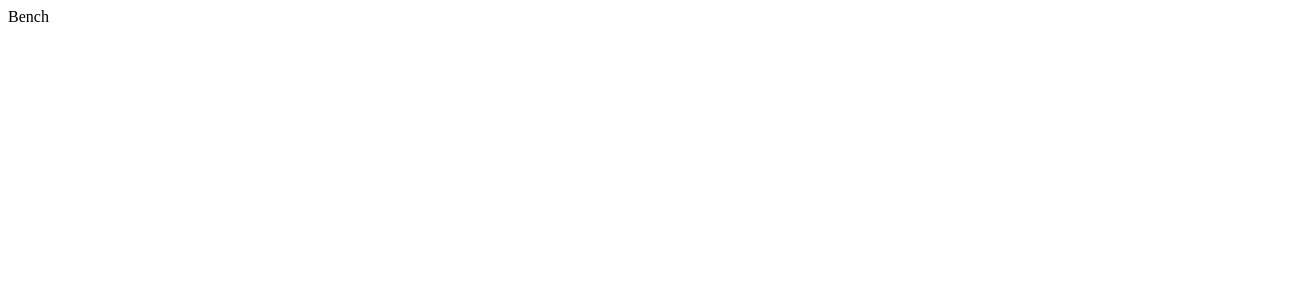
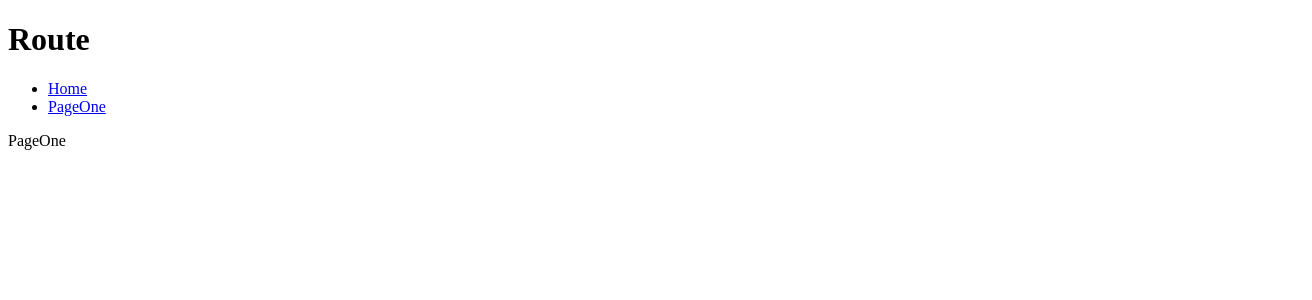
Before and after one commit to mnz8/react-fleet, a React app: page /page-one in a window 1280 px wide. Shown: the top 300 px of the page, 1312 px wide, since content can reach past the window. Built offline with nearby package versions, Linux system fonts and the light colour scheme.

Commit message:
feat: react18 bootstrap

```diff
--- /dev/null
+++ b/config/routes.tsx
@@ -0,0 +1,29 @@
+import type { RouteObject } from "react-router-dom";
+import Layout from "@/components/Layout";
+import PageOne from "@/pages/PageOne";
+
+// 通过交叉类型扩展
+export type typeMyRoute = Omit<
+  { [K in keyof RouteObject]: RouteObject[K] },
+  "children"
+> & {
+  name?: string;
+  children?: typeMyRoute[];
+};
+
+const routes: typeMyRoute[] = [
+  {
+    path: "/",
+    name: "Home",
+    element: <Layout />,
+    children: [
+      {
+        path: "/page-one",
+        name: "PageOne",
+        element: <PageOne />,
+      },
+    ],
+  },
+];
+
+export default routes;
--- /dev/null
+++ b/src/components/Layout/index.tsx
@@ -0,0 +1,20 @@
+import { Outlet } from "react-router-dom";
+import Sider from "@/components/Sider";
+
+export default function Layout() {
+  return (
+    <div>
+      <header>
+        <h1>Route</h1>
+      </header>
+      <section>
+        <aside>
+          <Sider />
+        </aside>
+        <main>
+          <Outlet />
+        </main>
+      </section>
+    </div>
+  );
+}
--- /dev/null
+++ b/src/components/Sider/index.tsx
@@ -0,0 +1,24 @@
+import { Link } from "react-router-dom";
+import routes from "@/../config/routes";
+import type { typeMyRoute } from "@/../config/routes";
+
+export default function Sider() {
+  const routesLi: any = [];
+  function transMenu(param: typeMyRoute[]) {
+    param.forEach((ele) => {
+      if (ele?.name) {
+        routesLi.push(
+          <li key={ele.name}>
+            <Link to={ele.path as string}>{ele.name}</Link>
+          </li>
+        );
+      }
+      if (ele?.children) {
+        transMenu(ele?.children);
+      }
+    });
+  }
+  transMenu(routes);
+
+  return <ul style={{ width: "100%" }}>{routesLi}</ul>;
+}
--- a/src/index.tsx
+++ b/src/index.tsx
@@ -1,9 +1,20 @@
 import React from "react";
-import ReactDOM from "react-dom";
+import { createRoot } from "react-dom/client";
+import { BrowserRouter, useRoutes } from "react-router-dom";
+import routes from "../config/routes";
 
-ReactDOM.render(
+const container = document.getElementById("root") as HTMLElement;
+const root = createRoot(container!);
+
+const App: React.FC = () => {
+  let element = useRoutes(routes);
+  return element;
+};
+
+root.render(
   <React.StrictMode>
-    <div>Bench</div>
-  </React.StrictMode>,
-  document.getElementById("root")
+    <BrowserRouter>
+      <App />
+    </BrowserRouter>
+  </React.StrictMode>
 );
--- /dev/null
+++ b/src/pages/PageOne.tsx
@@ -0,0 +1,8 @@
+import React, { useState, useEffect } from "react";
+import { flushSync } from "react-dom";
+
+function PageOne() {
+  return <div>PageOne</div>;
+}
+
+export default PageOne;
```
